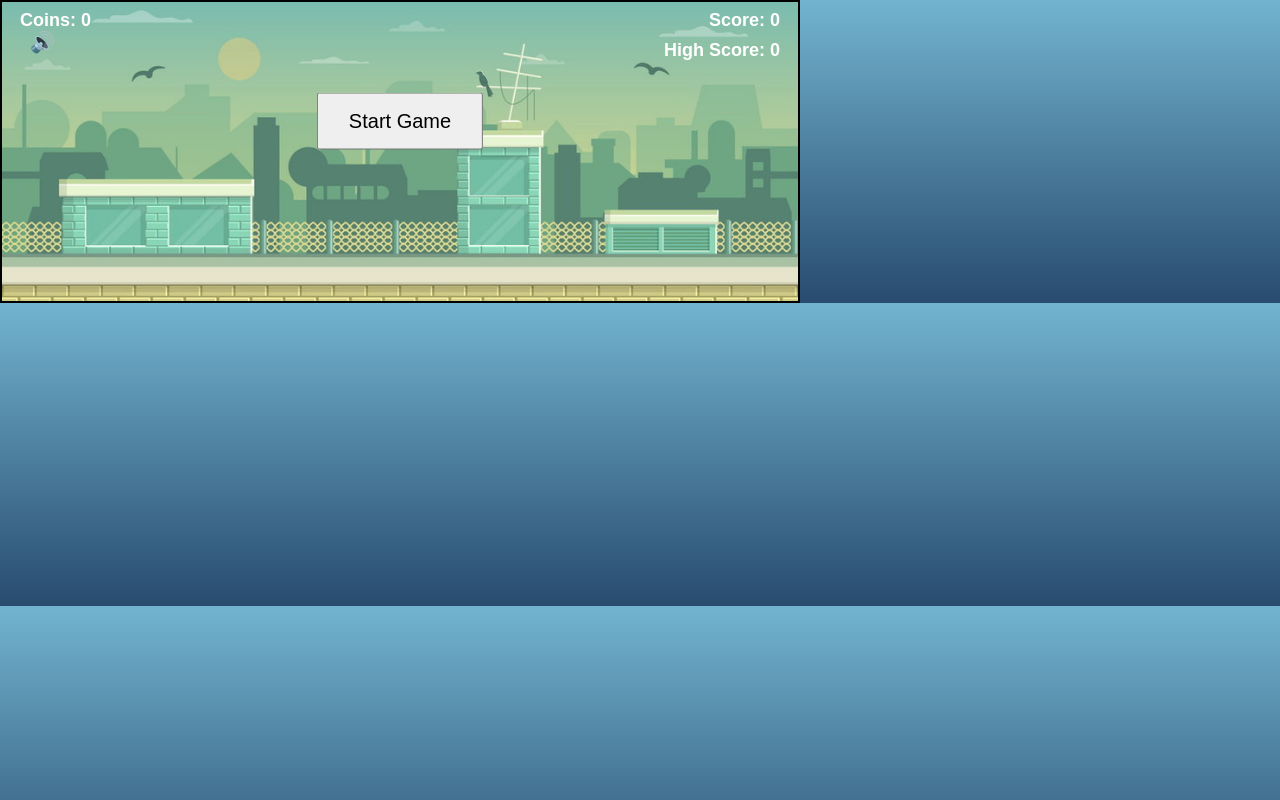
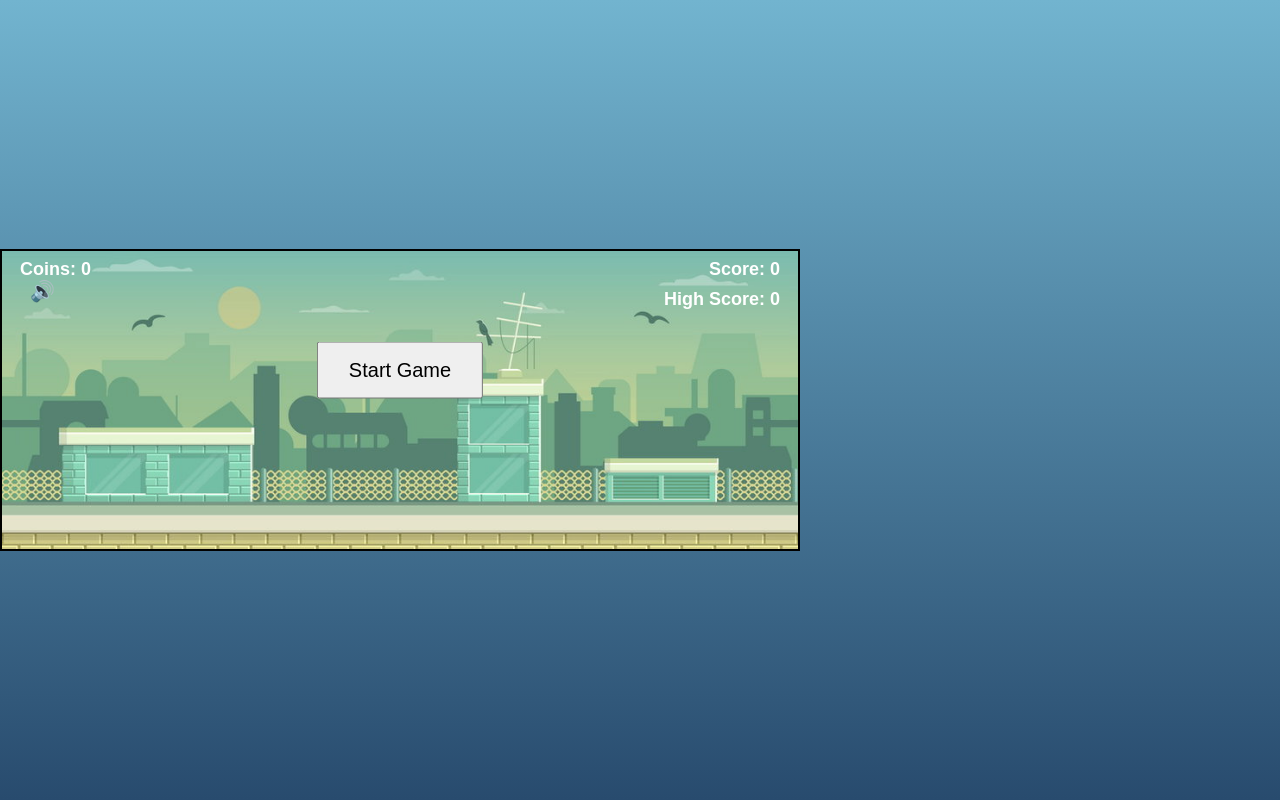
Before and after one commit to Jubaid-Islam/hasuapa, a plain HTML site: page index.html in a window 1280 px wide. Drawn offline with Linux system fonts and the light colour scheme.

Commit message:
Update style.css

```diff
--- a/style.css
+++ b/style.css
@@ -7,7 +7,7 @@
 
 body {
     background: linear-gradient(to top, rgb(40, 75, 110), rgb(114, 180, 207));
-    ;
+    display: flex;
 
 
 }
@@ -20,7 +20,7 @@ body {
     font-weight: bold;
 } */
 
-#main {
+#main-container {
     text-align: center;
     display: flex;
     justify-content: center;
```
